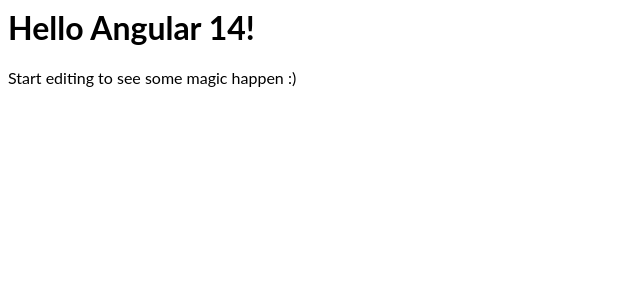
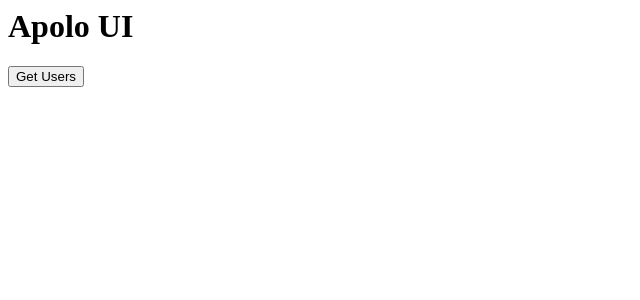
Before and after one commit to VictorPT/ApoloUI, an Angular app: page / in a window 1280 px wide. Shown: the top 300 px of the page, without its empty margins (0-640 px from the left). Built offline with nearby package versions, Linux system fonts and the light colour scheme.

Commit message:
Testing http libs

```diff
--- a/src/app/app.component.html
+++ b/src/app/app.component.html
@@ -1,4 +1,10 @@
-<hello name="{{ name }}"></hello>
-<p>
-  Start editing to see some magic happen :)
-</p>
+
+<h1> Apolo UI </h1>
+
+<button (click)="getPosts()">Get Users</button>
+
+<div *ngFor="let post of posts | async">
+
+  {{ post | json }}
+
+</div>
--- a/src/app/app.component.ts
+++ b/src/app/app.component.ts
@@ -1,4 +1,5 @@
 import { Component, VERSION } from '@angular/core';
+import { HttpClient } from '@angular/common/http';
 
 @Component({
   selector: 'my-app',
@@ -6,5 +7,15 @@
   styleUrls: [ './app.component.css' ]
 })
 export class AppComponent  {
-  name = 'Angular ' + VERSION.major;
+
+  readonly ROOT_URL = 'http://172.23.112.1:8080/apolo';
+
+  posts: any;
+
+  constructor(private http: HttpClient) {}
+
+  getPosts(){
+    this.posts = this.http.get(this.ROOT_URL + "/userList")
+  }
+
 }
```
Also changed, not shown: src/app/app.module.ts (+5 -3 lines).
